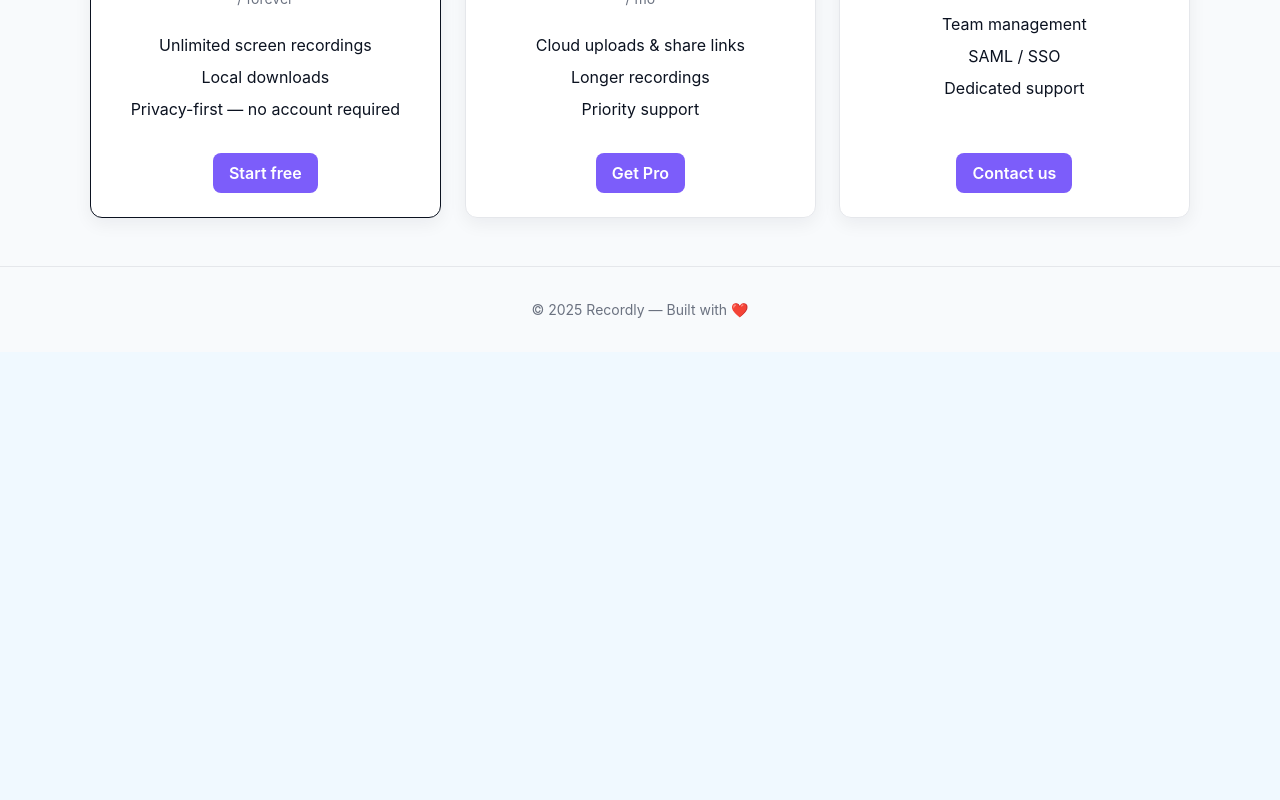
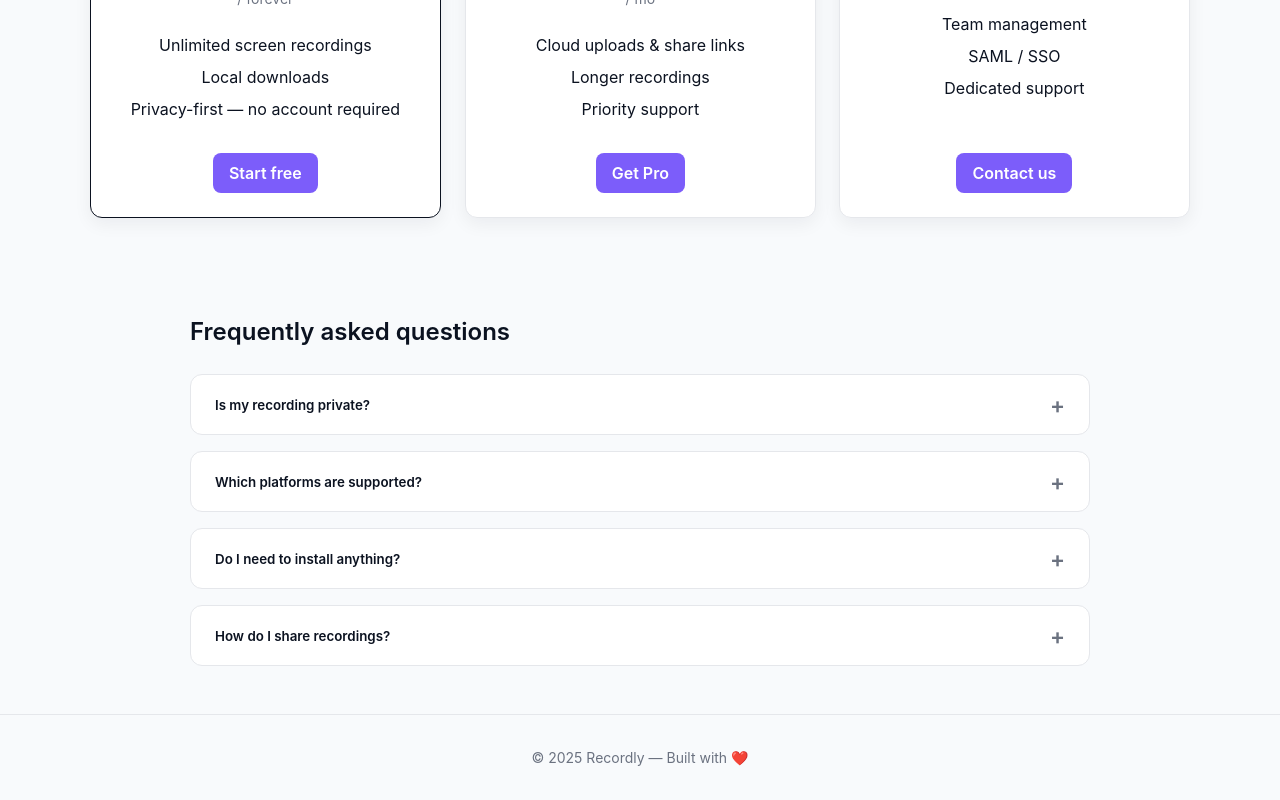
Before and after one commit to sjeevankumar/video-recorder, a React (Vite) app: page / in a window 1280 px wide. Shown: the part 1877-2677 px from the top of the page. Before the commit the page ends 2229 px from the top, so only its background shows below. Built offline with nearby package versions, Linux system fonts and the light colour scheme.

Commit message:
faq section

```diff
--- a/src/pages/Home.module.scss
+++ b/src/pages/Home.module.scss
@@ -479,6 +479,71 @@
     }
 }
 
+/* FAQ */
+.faqSection {
+    padding: $space-2xl $space-lg;
+    background: linear-gradient(180deg, rgba($primary, 0.01), transparent);
+}
+
+.faqInner {
+    max-width: 900px;
+    margin: 0 auto;
+}
+
+.faqList {
+    margin-top: $space-md;
+    display: grid;
+    gap: $space-md;
+}
+
+.faqItem {
+    border: 1px solid $border;
+    background: $surface;
+    border-radius: $radius-lg;
+    overflow: hidden;
+}
+
+.faqQuestion {
+    width: 100%;
+    display: flex;
+    align-items: center;
+    justify-content: space-between;
+    padding: $space-md $space-lg;
+    background: transparent;
+    border: none;
+    text-align: left;
+    font-weight: $font-semibold;
+    color: $text-default;
+    cursor: pointer;
+}
+
+.faqChevron {
+    font-size: 1.4rem;
+    color: $text-secondary;
+}
+
+.faqAnswer {
+    max-height: 0;
+    overflow: hidden;
+    transition:
+        max-height 260ms ease,
+        opacity 200ms ease;
+    opacity: 0;
+    padding: 0 $space-lg;
+}
+
+.faqAnswer.open {
+    max-height: 400px;
+    opacity: 1;
+    padding: $space-md $space-lg $space-lg;
+}
+
+@media (prefers-reduced-motion: reduce) {
+    .faqAnswer {
+        transition: none !important;
+    }
+}
+
 .logosRow {
     display: flex;
     gap: $space-lg;
--- a/src/pages/Home.tsx
+++ b/src/pages/Home.tsx
@@ -7,6 +7,30 @@ import styles from "./Home.module.scss"
 
 export default function Home() {
   const [demoOpen, setDemoOpen] = useState(false)
+  const [openFAQ, setOpenFAQ] = useState<number | null>(null)
+
+  const faqItems = [
+    {
+      q: "Is my recording private?",
+      a: "Yes — recordings are handled in-browser and downloaded locally by default. Pro/Enterprise offers optional cloud uploads with access controls.",
+    },
+    {
+      q: "Which platforms are supported?",
+      a: "Recordly works in modern desktop browsers (Chrome, Edge, Firefox, Safari). Mobile support varies by browser capabilities.",
+    },
+    {
+      q: "Do I need to install anything?",
+      a: "No installs or signups required for local recordings — just open the recorder and grant permissions when prompted.",
+    },
+    {
+      q: "How do I share recordings?",
+      a: "On the free plan you download videos locally. Pro adds cloud uploads and shareable links. Enterprise supports team workflows.",
+    },
+  ]
+
+  function toggleFAQ(i: number) {
+    setOpenFAQ(openFAQ === i ? null : i)
+  }
 
   return (
     <main className={styles.main}>
@@ -217,6 +241,8 @@ export default function Home() {
           </div>
         </div>
       </section>
+
+      {/* FAQ moved below Pricing */}
 
       <section id="how" className={styles.howSection}>
         <h2 className={styles.howTitle}>How it works</h2>
@@ -511,6 +537,38 @@ export default function Home() {
         </div>
       </section>
 
+      {/* FAQ */}
+      <section id="faq" className={styles.faqSection} aria-label="FAQ">
+        <div className={styles.faqInner}>
+          <h2 className={styles.howTitle}>Frequently asked questions</h2>
+          <div className={styles.faqList}>
+            {faqItems.map((item, idx) => (
+              <div className={styles.faqItem} key={idx}>
+                <button
+                  className={styles.faqQuestion}
+                  aria-expanded={openFAQ === idx}
+                  onClick={() => toggleFAQ(idx)}
+                >
+                  <span>{item.q}</span>
+                  <span className={styles.faqChevron}>
+                    {openFAQ === idx ? "−" : "+"}
+                  </span>
+                </button>
+
+                <div
+                  className={`${styles.faqAnswer} ${
+                    openFAQ === idx ? styles.open : ""
+                  }`}
+                  role="region"
+                >
+                  <p>{item.a}</p>
+                </div>
+              </div>
+            ))}
+          </div>
+        </div>
+      </section>
+
       <footer className={styles.footer}>
         © {new Date().getFullYear()} Recordly — Built with ❤️
       </footer>
```
